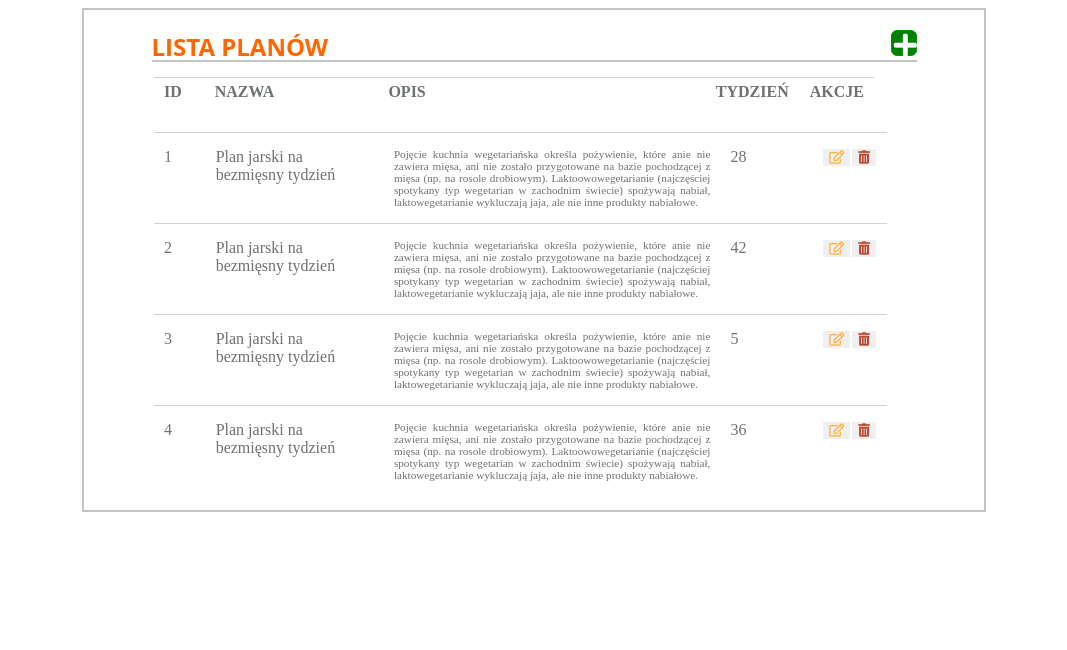
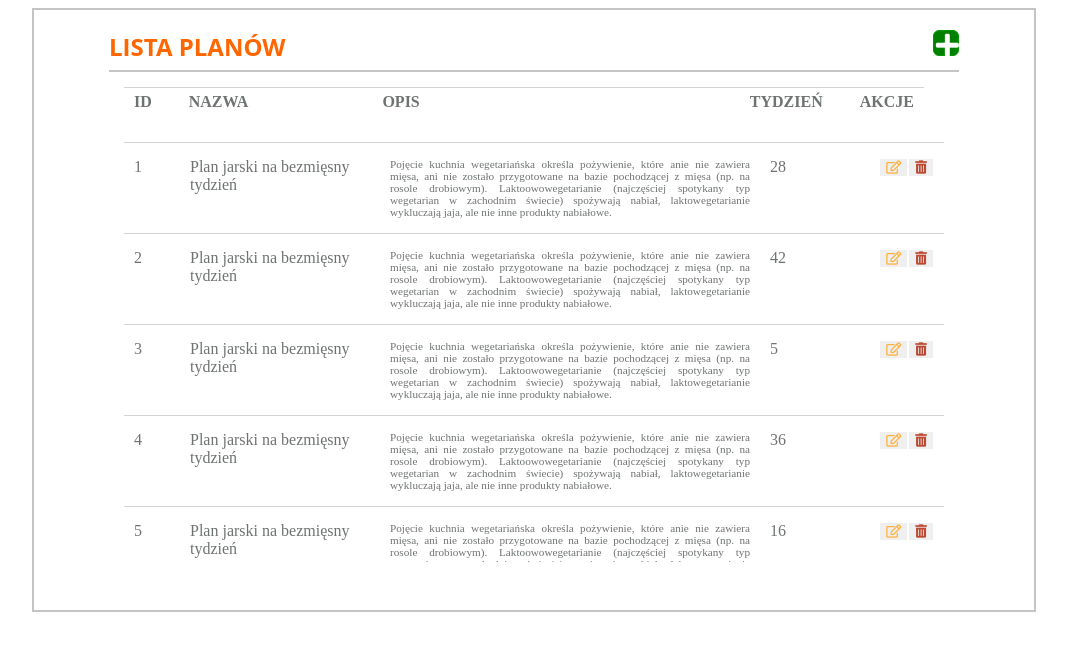
Before and after one commit to Ravenwroc/ScrumLab, a website: page development/schedules.html in a window 1280 px wide. Shown: the whole page, without its empty margins (106-1173 px from the left). Drawn offline with nearby package versions, Linux system fonts and the light colour scheme; files that its build step writes are made by us from their sources.

Commit message:
_8.1_schedules_view poprawki rozmiarów okna i listy

```diff
--- a/development/schedules.html
+++ b/development/schedules.html
@@ -79,6 +79,18 @@
               <span class="actions"><button class="btn_actions"><i class="far fa-edit"></i></button><button class="btn_actions"><i class="fas fa-trash-alt"></i></button>
               </span>
             </li>
+            <li>
+              <span class="id">5</span>
+              <span class="name_li">Plan jarski na bezmięsny tydzień</span>
+              <span class="description">Pojęcie kuchnia wegetariańska określa pożywienie, które
+              anie nie zawiera mięsa, ani nie zostało przygotowane na bazie pochodzącej z mięsa
+              (np. na rosole drobiowym). Laktoowowegetarianie (najczęściej spotykany typ wegetarian
+              w zachodnim świecie) spożywają nabiał, laktowegetarianie wykluczają jaja, ale nie
+              inne produkty nabiałowe.</span>
+              <span class="weeks">16</span>
+              <span class="actions"><button class="btn_actions"><i class="far fa-edit"></i></button><button class="btn_actions"><i class="fas fa-trash-alt"></i></button>
+              </span>
+            </li>
           </ul>
         </div>
 
--- a/development/scss/partials/_8.1_schedules_view.scss
+++ b/development/scss/partials/_8.1_schedules_view.scss
@@ -34,8 +34,8 @@
 //----------OGÓLNY-------------
 
 .schedule__container {
-  width: 900px;
-  height: 500px;
+  width: 1000px;
+  height: 600px;
   border: 2px solid lighten($sidePanelNavColor, 40%);
   margin: 0 auto;
 
@@ -57,7 +57,7 @@
 
   .list__container {
     width: 87%;
-    margin-left: 30px;
+    margin-left: 50px;
   }
 
   .title_list {
@@ -67,7 +67,7 @@
     color: #6E7371;
     font-weight: 700;
     margin: 15px auto;
-    margin-left: 70px;
+    margin-left: 90px;
     padding-top: 5px;
     text-transform: uppercase;
     .description {
@@ -113,7 +113,7 @@
   .ul_schedule_list {
     list-style-type: none;
     overflow-y: scroll;
-    height: 350px;
+    height: 420px;
 
     li {
       color: #6E7371;
```
